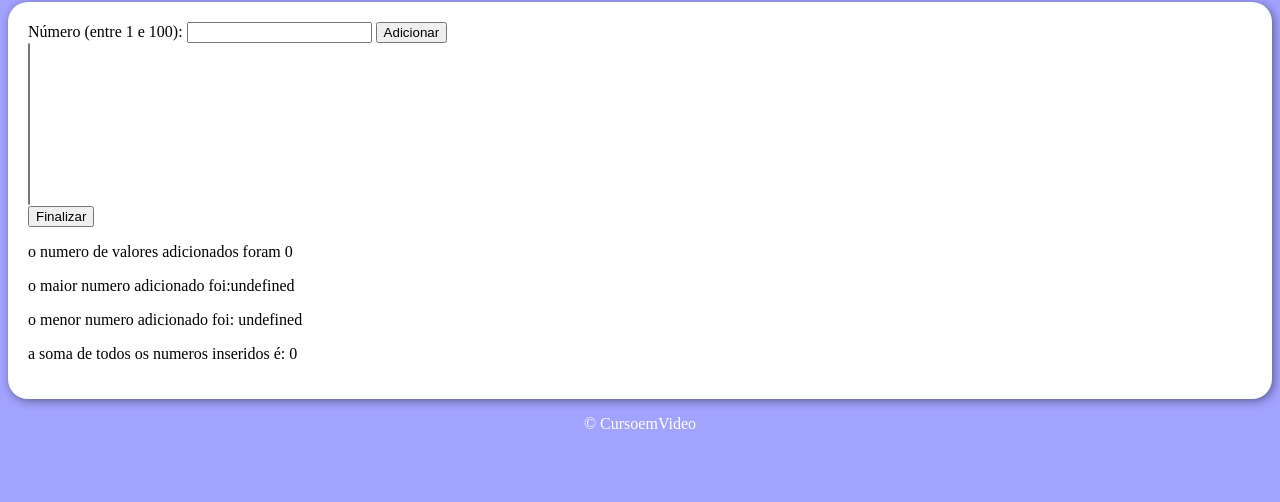
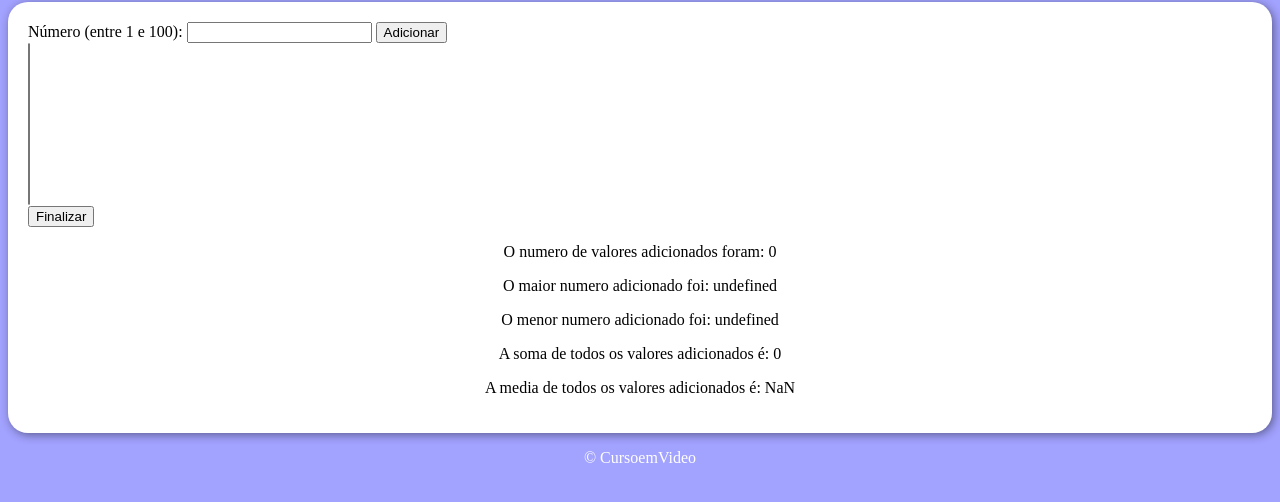
Before and after one commit to DiogoSilveira10/javascript, a plain HTML site: page desafios/desafio3/desafio3.html in a window 1280 px wide. Both pictures are taken after a click on the input "Finalizar". Shown: the part 78-580 px from the top of the page. Drawn offline with Linux system fonts and the light colour scheme.

Commit message:
arquivo atualizado

```diff
--- a/desafios/desafio3/desafio3.html
+++ b/desafios/desafio3/desafio3.html
@@ -15,13 +15,17 @@
         <section>
             <div>
                 <label for="numero">Número (entre 1 e 100): </label>
-                <input type="number" name="" id="numero">
+                <input type="number" name="" id="numero" >
                 <input type="submit" value="Adicionar" onclick="addnumero()"><br>
                 <select name="" id="addvalor" size="10"></select><br>
                 <input type="submit" value="Finalizar" onclick="finalizarConta()">
             </div>
             <div id="div">
-
+                <p id="quantid"></p>
+                <p id="maior"></p>
+                <p id="menor"></p>
+                <p id="soma"></p>
+                <p id="media"></p>
             </div>
         </section>
     </main>
--- a/desafios/desafio3/estilos/style.css
+++ b/desafios/desafio3/estilos/style.css
@@ -13,5 +13,8 @@ main{
 .center{
     color:white;
     text-align:center;
+}
+#div{
+    text-align:center;
 
 }
--- a/desafios/desafio3/script/script.js
+++ b/desafios/desafio3/script/script.js
@@ -17,11 +17,27 @@ function addnumero(){
 function finalizarConta(){
 
     let escrever
-    let quantidade
-    let maior
-    let menor
-    let soma
-    let media
+    let quantidade = document.getElementById('quantid')
+    let maior = document.getElementById('maior')
+    let menor = document.getElementById('menor')
+    let soma = document.getElementById('soma')
+    let media = document.getElementById('media')
+
+    quantidade.innerHTML = `O numero de valores adicionados foram: ${qtN}`
+    maior.innerHTML = `O maior numero adicionado foi: ${vetor[qtN-1]}`
+    menor.innerHTML = `O menor numero adicionado foi: ${vetor[0]}`
+    r = 0
+    for(nu in vetor){
+        r += Number(vetor[nu])
+    }
+    soma.innerHTML = `A soma de todos os valores adicionados é: ${r}`
+
+    media.innerHTML = `A media de todos os valores adicionados é: ${r/qtN}`
+
+
+
+
+    /*
     r = 0
     s = 0
 
@@ -46,5 +62,5 @@ function finalizarConta(){
     for(let n = 0; n < qtN; n++){
         r += Number(vetor[n])
     }
-    soma.innerHTML = `a soma de todos os numeros inseridos é: ${r}`
+    soma.innerHTML = `a soma de todos os numeros inseridos é: ${r}`*/
 }
```
